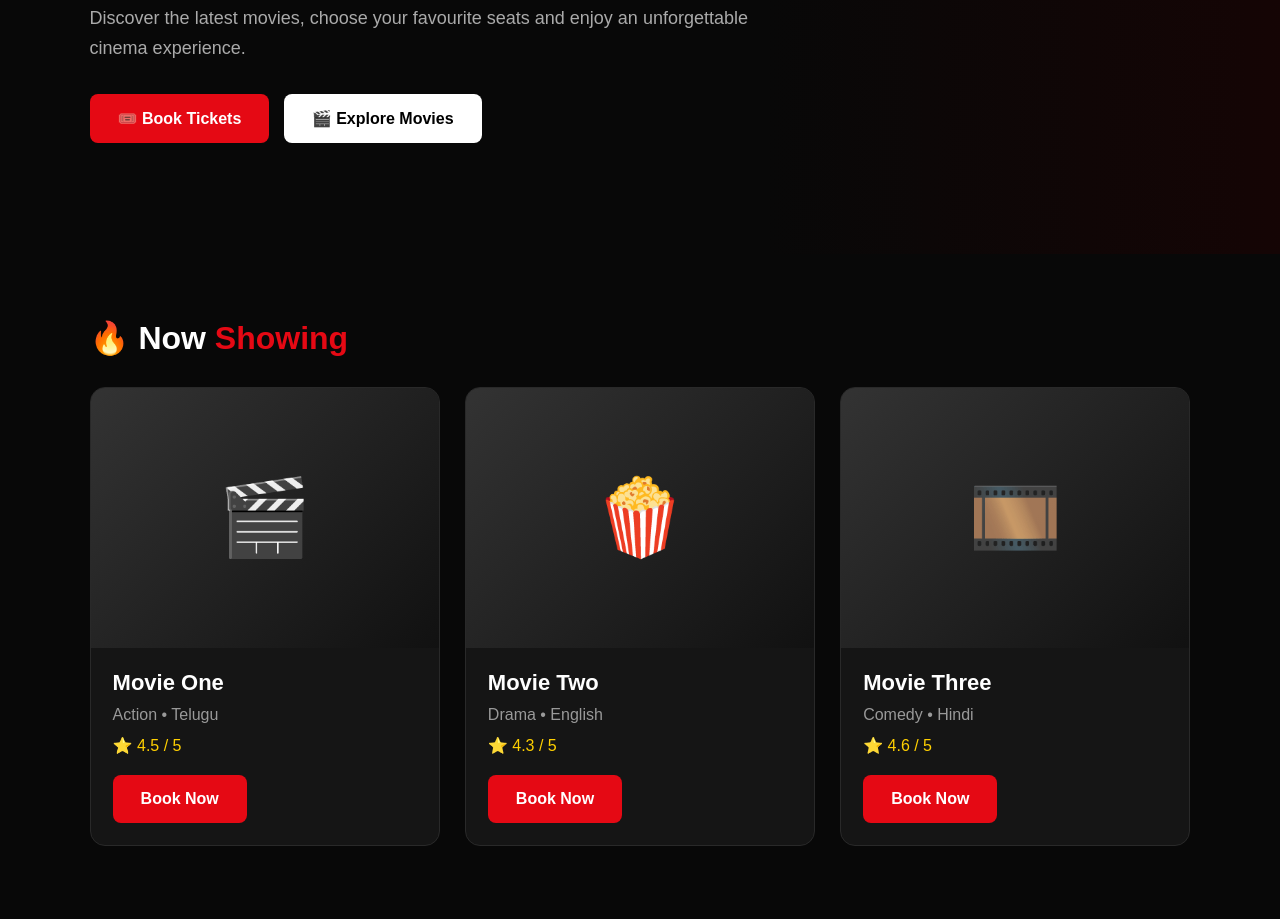
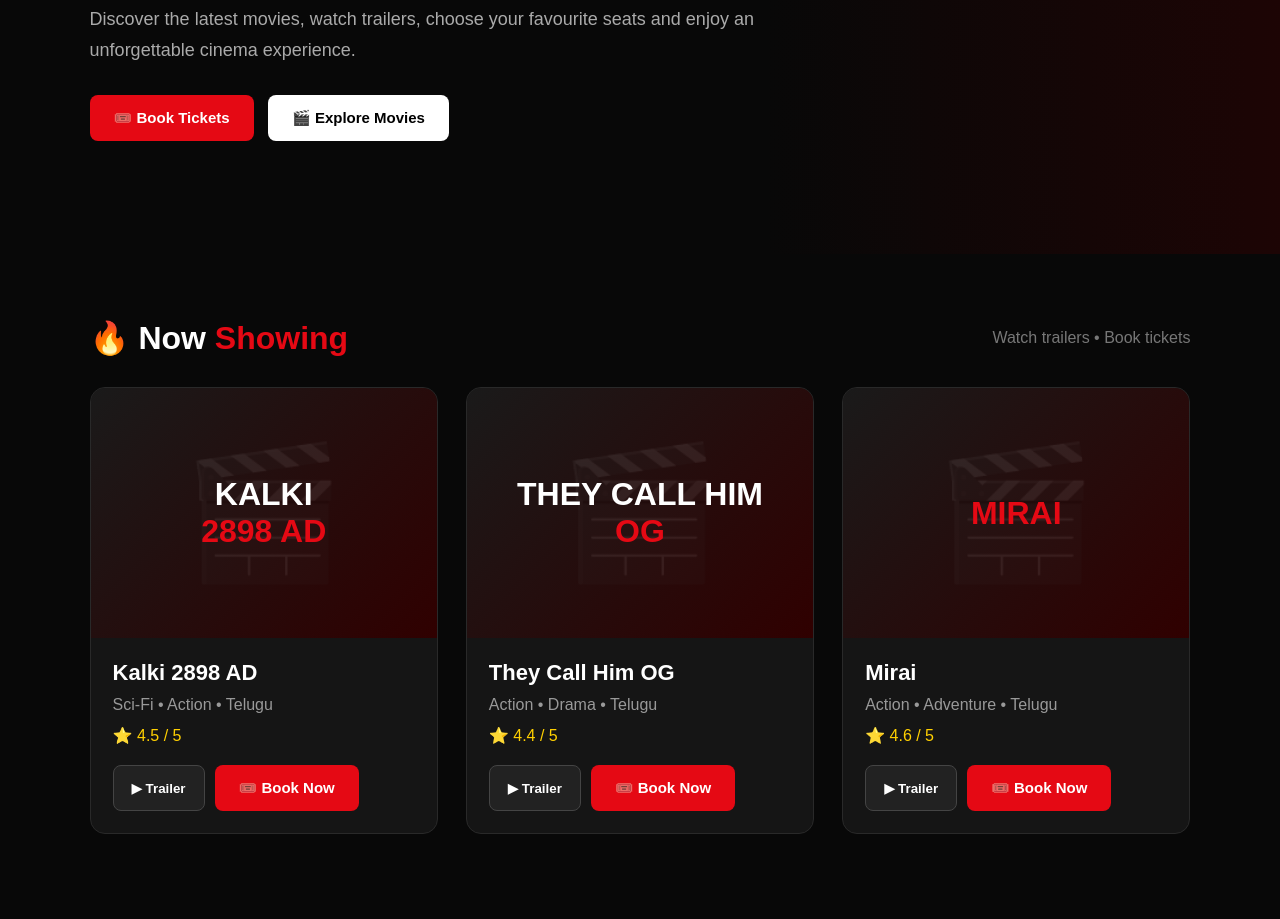
Before and after one commit to hariniinakollu/CINEVERSE, a plain HTML site: page index.html in a window 1280 px wide. Shown: the part 381-1300 px from the top of the page. Drawn offline with Linux system fonts and the light colour scheme.

Commit message:
Update index.html

```diff
--- a/index.html
+++ b/index.html
@@ -1,449 +1,373 @@
 <!DOCTYPE html>
 <html lang="en">
-
 <head>
-
 <meta charset="UTF-8">
-
-    <meta name="viewport"
-          content="width=device-width, initial-scale=1.0">
-
+<meta name="viewport" content="width=device-width, initial-scale=1.0">
 <title>CINEVERSE | Movie Booking</title>
 
 <style>
-
-        * {
-            margin: 0;
-            padding: 0;
-            box-sizing: border-box;
-            font-family: Arial, sans-serif;
+*{
+    margin:0;
+    padding:0;
+    box-sizing:border-box;
+    font-family:Arial,sans-serif;
 }
 
-        body {
-            background: #080808;
-            color: white;
+html{
+    scroll-behavior:smooth;
+}
+
+body{
+    background:#080808;
+    color:white;
 }
 
 /* NAVBAR */
-
-        nav {
-            height: 75px;
-            display: flex;
-            align-items: center;
-            justify-content: space-between;
-
-            padding: 0 7%;
-
-            background: #111;
-
-            border-bottom: 1px solid #292929;
+nav{
+    height:75px;
+    display:flex;
+    align-items:center;
+    justify-content:space-between;
+    padding:0 7%;
+    background:#111;
+    border-bottom:1px solid #292929;
+    position:sticky;
+    top:0;
+    z-index:100;
 }
 
-        .logo {
-            font-size: 28px;
-            font-weight: bold;
+.logo{
+    font-size:28px;
+    font-weight:bold;
 }
 
-        .logo span {
-            color: #e50914;
+.logo span{
+    color:#e50914;
 }
 
-        nav a {
-            color: #ddd;
-            text-decoration: none;
-            margin-left: 30px;
-            font-size: 16px;
+nav a{
+    color:#ddd;
+    text-decoration:none;
+    margin-left:30px;
+    font-size:16px;
 }
 
-        nav a:hover {
-            color: #e50914;
+nav a:hover{
+    color:#e50914;
 }
 
-
 /* HERO */
-
-        .hero {
-
-            min-height: 560px;
-
-            display: flex;
-            align-items: center;
-
-            padding: 80px 7%;
-
+.hero{
+    min-height:560px;
+    display:flex;
+    align-items:center;
+    padding:80px 7%;
     background:
     linear-gradient(
         90deg,
         #080808 20%,
-                rgba(8,8,8,0.7),
-                rgba(40,0,0,0.4)
+        rgba(8,8,8,.75),
+        rgba(60,0,0,.4)
     );
 }
 
-        .hero-content {
-            max-width: 700px;
+.hero-content{
+    max-width:700px;
 }
 
-        .tag {
-            color: #e50914;
-            font-weight: bold;
-            letter-spacing: 4px;
-            margin-bottom: 20px;
+.tag{
+    color:#e50914;
+    font-weight:bold;
+    letter-spacing:4px;
+    margin-bottom:20px;
 }
 
-        .hero h1 {
-
-            font-size: 64px;
-
-            line-height: 1.05;
-
-            margin-bottom: 25px;
+.hero h1{
+    font-size:64px;
+    line-height:1.05;
+    margin-bottom:25px;
 }
 
-        .hero h1 span {
-            color: #e50914;
+.hero h1 span{
+    color:#e50914;
 }
 
-        .hero p {
-
-            color: #aaa;
-
-            font-size: 18px;
-
-            line-height: 1.7;
-
-            margin-bottom: 30px;
+.hero p{
+    color:#aaa;
+    font-size:18px;
+    line-height:1.7;
+    margin-bottom:30px;
 }
 
-
 /* BUTTONS */
-
-        .primary {
-
-            padding: 15px 28px;
-
-            background: #e50914;
-
-            color: white;
-
-            border: none;
-
-            border-radius: 8px;
-
-            font-size: 16px;
-
-            font-weight: bold;
-
-            cursor: pointer;
+.primary{
+    padding:14px 24px;
+    background:#e50914;
+    color:white;
+    border:none;
+    border-radius:8px;
+    font-size:15px;
+    font-weight:bold;
+    cursor:pointer;
 }
 
-        .primary:hover {
-            background: #ff1a25;
+.primary:hover{
+    background:#ff1a25;
 }
 
-        .secondary {
-
-            padding: 15px 28px;
-
-            margin-left: 10px;
-
-            background: white;
-
-            color: black;
-
-            border: none;
-
-            border-radius: 8px;
-
-            font-size: 16px;
-
-            font-weight: bold;
-
-            cursor: pointer;
+.secondary{
+    padding:14px 24px;
+    margin-left:10px;
+    background:white;
+    color:black;
+    border:none;
+    border-radius:8px;
+    font-size:15px;
+    font-weight:bold;
+    cursor:pointer;
 }
 
+.secondary:hover{
+    background:#e50914;
+    color:white;
+}
+
+/* MOVIE SECTION */
+.section{
+    padding:65px 7%;
+}
+
+.section-title{
+    display:flex;
+    justify-content:space-between;
+    align-items:center;
+    margin-bottom:30px;
+}
+
+.section-title h2{
+    font-size:32px;
+}
+
+.section-title h2 span{
+    color:#e50914;
+}
+
+.section-title p{
+    color:#777;
+}
 
 /* MOVIES */
-
-        .section {
-
-            padding: 65px 7%;
+.movies{
+    display:grid;
+    grid-template-columns:repeat(3,1fr);
+    gap:28px;
 }
 
-        .section-title {
-
-            display: flex;
-
-            justify-content: space-between;
-
-            align-items: center;
-
-            margin-bottom: 30px;
+/* MOVIE CARD */
+.movie{
+    background:#151515;
+    border-radius:15px;
+    overflow:hidden;
+    border:1px solid #292929;
+    transition:.4s;
 }
 
-        .section-title h2 {
-            font-size: 32px;
+.movie:hover{
+    transform:translateY(-10px);
+    border-color:#e50914;
+    box-shadow:0 15px 40px rgba(229,9,20,.2);
 }
 
-        .section-title span {
-            color: #e50914;
-        }
-
-
-        .movies {
-
-            display: grid;
-
-            grid-template-columns:
-            repeat(3, 1fr);
-
-            gap: 25px;
-        }
-
-
-        .movie {
-
-            background: #151515;
-
-            border-radius: 15px;
-
-            overflow: hidden;
-
-            border: 1px solid #292929;
-
-            transition: 0.3s;
-        }
-
-        .movie:hover {
-
-            transform: translateY(-8px);
-
-            border-color: #e50914;
-        }
-
-
-        .poster {
-
-            height: 260px;
-
-            display: flex;
-
-            justify-content: center;
-
-            align-items: center;
-
-            font-size: 75px;
-
+/* MOVIE TOP */
+.movie-top{
+    height:250px;
+    display:flex;
+    align-items:center;
+    justify-content:center;
+    text-align:center;
     background:
     linear-gradient(
         135deg,
-                #333,
-                #111
+        #1a1a1a,
+        #300000
     );
+    position:relative;
+    overflow:hidden;
 }
 
-
-        .movie-content {
-
-            padding: 22px;
+.movie-top::before{
+    content:"🎬";
+    position:absolute;
+    font-size:130px;
+    opacity:.08;
 }
 
-        .movie h3 {
-
-            font-size: 22px;
-
-            margin-bottom: 10px;
+.movie-top h2{
+    font-size:32px;
+    z-index:2;
+    padding:20px;
 }
 
-        .info {
-
-            color: #999;
-
-            margin-bottom: 12px;
+.movie-top h2 span{
+    color:#e50914;
 }
 
-        .rating {
-
-            color: #ffd000;
-
-            margin-bottom: 20px;
+/* MOVIE CONTENT */
+.movie-content{
+    padding:22px;
 }
 
+.movie h3{
+    font-size:22px;
+    margin-bottom:10px;
+}
+
+.info{
+    color:#999;
+    margin-bottom:12px;
+}
+
+.rating{
+    color:#ffd000;
+    margin-bottom:20px;
+}
+
+.movie-buttons{
+    display:flex;
+    gap:10px;
+}
+
+/* TRAILER BUTTON */
+.trailer-btn{
+    padding:13px 18px;
+    background:#222;
+    color:white;
+    border:1px solid #444;
+    border-radius:8px;
+    font-weight:bold;
+    cursor:pointer;
+}
+
+.trailer-btn:hover{
+    background:#e50914;
+    border-color:#e50914;
+}
 
 /* FEATURES */
-
-        .features {
-
-            display: grid;
-
-            grid-template-columns:
-            repeat(3, 1fr);
-
-            gap: 20px;
-
-            margin-top: 20px;
+.features{
+    display:grid;
+    grid-template-columns:repeat(3,1fr);
+    gap:20px;
 }
 
-        .feature {
-
-            background: #111;
-
-            border: 1px solid #292929;
-
-            border-radius: 12px;
-
-            padding: 30px;
-
-            text-align: center;
+.feature{
+    background:#111;
+    border:1px solid #292929;
+    border-radius:12px;
+    padding:30px;
+    text-align:center;
+    transition:.3s;
 }
 
-        .feature-icon {
-
-            font-size: 40px;
-
-            margin-bottom: 15px;
+.feature:hover{
+    border-color:#e50914;
+    transform:translateY(-5px);
 }
 
-        .feature h3 {
-
-            margin-bottom: 10px;
+.feature-icon{
+    font-size:40px;
+    margin-bottom:15px;
 }
 
-        .feature p {
-
-            color: #888;
-
-            line-height: 1.5;
+.feature h3{
+    margin-bottom:10px;
 }
 
+.feature p{
+    color:#888;
+    line-height:1.5;
+}
 
 /* FOOTER */
-
-        footer {
-
-            text-align: center;
-
-            padding: 35px;
-
-            background: #111;
-
-            color: #777;
-
-            margin-top: 30px;
+footer{
+    text-align:center;
+    padding:35px;
+    background:#111;
+    color:#777;
+    margin-top:30px;
 }
 
-
 /* MOBILE */
-
-        @media (max-width: 800px) {
+@media(max-width:800px){
 
     .movies,
-            .features {
-
-                grid-template-columns: 1fr;
+    .features{
+        grid-template-columns:1fr;
     }
 
-            .hero h1 {
-
-                font-size: 44px;
+    .hero h1{
+        font-size:44px;
     }
 
-            nav a {
-
-                margin-left: 10px;
-
-                font-size: 13px;
+    nav a{
+        margin-left:10px;
+        font-size:13px;
     }
 }
-
 </style>
-
 </head>
-
 
 <body>
 
-
 <!-- NAVBAR -->
-
 <nav>
 
     <div class="logo">
-
         🎬 CINE<span>VERSE</span>
-
     </div>
 
-
     <div>
-
-        <a href="/">
-            Home
-        </a>
-
-        <a href="#movies">
-            Movies
-        </a>
-
-        <a href="/booking">
-            Booking
-        </a>
-
+        <a href="/">Home</a>
+        <a href="#movies">Movies</a>
+        <a href="/booking">Booking</a>
+        <a href="/logout">Logout</a>
     </div>
 
 </nav>
 
 
-
 <!-- HERO -->
-
 <section class="hero">
 
     <div class="hero-content">
 
         <div class="tag">
-
             WELCOME TO CINEVERSE
-
         </div>
 
-
         <h1>
-
             YOUR MOVIE.<br>
-
             <span>YOUR MOMENT.</span>
-
         </h1>
 
-
         <p>
-
             Discover the latest movies,
+            watch trailers,
             choose your favourite seats
             and enjoy an unforgettable
             cinema experience.
-
         </p>
-
-
-        <!-- IMPORTANT BOOK BUTTON -->
 
         <button
             class="primary"
             onclick="window.location.href='/booking'">
-
             🎟️ Book Tickets
-
         </button>
-
 
         <button
             class="secondary"
             onclick="document.getElementById('movies').scrollIntoView()">
-
             🎬 Explore Movies
-
         </button>
 
     </div>
@@ -451,13 +375,8 @@
 </section>
 
 
-
 <!-- MOVIES -->
-
-<section
-    class="section"
-    id="movies">
-
+<section class="section" id="movies">
 
     <div class="section-title">
 
@@ -465,151 +384,160 @@
             🔥 Now <span>Showing</span>
         </h2>
 
+        <p>
+            Watch trailers • Book tickets
+        </p>
+
     </div>
 
 
     <div class="movies">
 
-
-        <!-- MOVIE 1 -->
-
+        <!-- KALKI -->
         <div class="movie">
 
-            <div class="poster">
+            <div class="movie-top">
 
-                🎬
+                <h2>
+                    KALKI<br>
+                    <span>2898 AD</span>
+                </h2>
 
             </div>
-
 
             <div class="movie-content">
 
                 <h3>
-                    Movie One
+                    Kalki 2898 AD
                 </h3>
 
                 <div class="info">
-
-                    Action • Telugu
-
+                    Sci-Fi • Action • Telugu
                 </div>
 
                 <div class="rating">
-
                     ⭐ 4.5 / 5
-
                 </div>
 
+                <div class="movie-buttons">
+
+                    <button
+                        class="trailer-btn"
+                        onclick="window.open('https://www.youtube.com/watch?v=aninoDcPWo4','_blank')">
+                        ▶ Trailer
+                    </button>
 
                     <button
                         class="primary"
                         onclick="window.location.href='/booking'">
-
-                    Book Now
-
+                        🎟️ Book Now
                     </button>
 
                 </div>
 
             </div>
 
+        </div>
 
 
-        <!-- MOVIE 2 -->
-
+        <!-- OG -->
         <div class="movie">
 
-            <div class="poster">
+            <div class="movie-top">
 
-                🍿
+                <h2>
+                    THEY CALL HIM<br>
+                    <span>OG</span>
+                </h2>
 
             </div>
-
 
             <div class="movie-content">
 
                 <h3>
-                    Movie Two
+                    They Call Him OG
                 </h3>
 
                 <div class="info">
-
-                    Drama • English
-
+                    Action • Drama • Telugu
                 </div>
 
                 <div class="rating">
-
-                    ⭐ 4.3 / 5
-
+                    ⭐ 4.4 / 5
                 </div>
 
+                <div class="movie-buttons">
+
+                    <button
+                        class="trailer-btn"
+                        onclick="window.open('https://www.youtube.com/watch?v=29C2crcXn-E','_blank')">
+                        ▶ Trailer
+                    </button>
 
                     <button
                         class="primary"
                         onclick="window.location.href='/booking'">
-
-                    Book Now
-
+                        🎟️ Book Now
                     </button>
 
                 </div>
 
             </div>
 
+        </div>
 
 
-        <!-- MOVIE 3 -->
-
+        <!-- MIRAI -->
         <div class="movie">
 
-            <div class="poster">
+            <div class="movie-top">
 
-                🎞️
+                <h2>
+                    <span>MIRAI</span>
+                </h2>
 
             </div>
-
 
             <div class="movie-content">
 
                 <h3>
-                    Movie Three
+                    Mirai
                 </h3>
 
                 <div class="info">
-
-                    Comedy • Hindi
-
+                    Action • Adventure • Telugu
                 </div>
 
                 <div class="rating">
-
                     ⭐ 4.6 / 5
-
                 </div>
 
+                <div class="movie-buttons">
+
+                    <button
+                        class="trailer-btn"
+                        onclick="window.open('https://www.youtube.com/results?search_query=Mirai+2025+official+trailer','_blank')">
+                        ▶ Trailer
+                    </button>
 
                     <button
                         class="primary"
                         onclick="window.location.href='/booking'">
-
-                    Book Now
-
+                        🎟️ Book Now
                     </button>
 
                 </div>
 
             </div>
 
+        </div>
 
     </div>
 
 </section>
 
 
-
 <!-- FEATURES -->
-
 <section class="section">
 
     <div class="section-title">
@@ -623,7 +551,6 @@
 
     <div class="features">
 
-
         <div class="feature">
 
             <div class="feature-icon">
@@ -635,9 +562,8 @@
             </h3>
 
             <p>
-                Book your favourite
-                movie tickets quickly
-                and easily.
+                Book your favourite movie
+                tickets quickly and easily.
             </p>
 
         </div>
@@ -654,9 +580,8 @@
             </h3>
 
             <p>
-                Select your favourite
-                seats before watching
-                your movie.
+                Select your favourite seats
+                before watching your movie.
             </p>
 
         </div>
@@ -673,22 +598,18 @@
             </h3>
 
             <p>
-                Add popcorn, drinks
-                and delicious combos
-                to your booking.
+                Add popcorn, drinks and
+                delicious combos to your booking.
             </p>
 
         </div>
-
 
     </div>
 
 </section>
 
 
-
 <!-- FOOTER -->
-
 <footer>
 
     🎬 CINEVERSE © 2026
@@ -699,7 +620,5 @@
 
 </footer>
 
-
 </body>
-
 </html>
```
Lines whose indentation alone changed are shown as unchanged.
